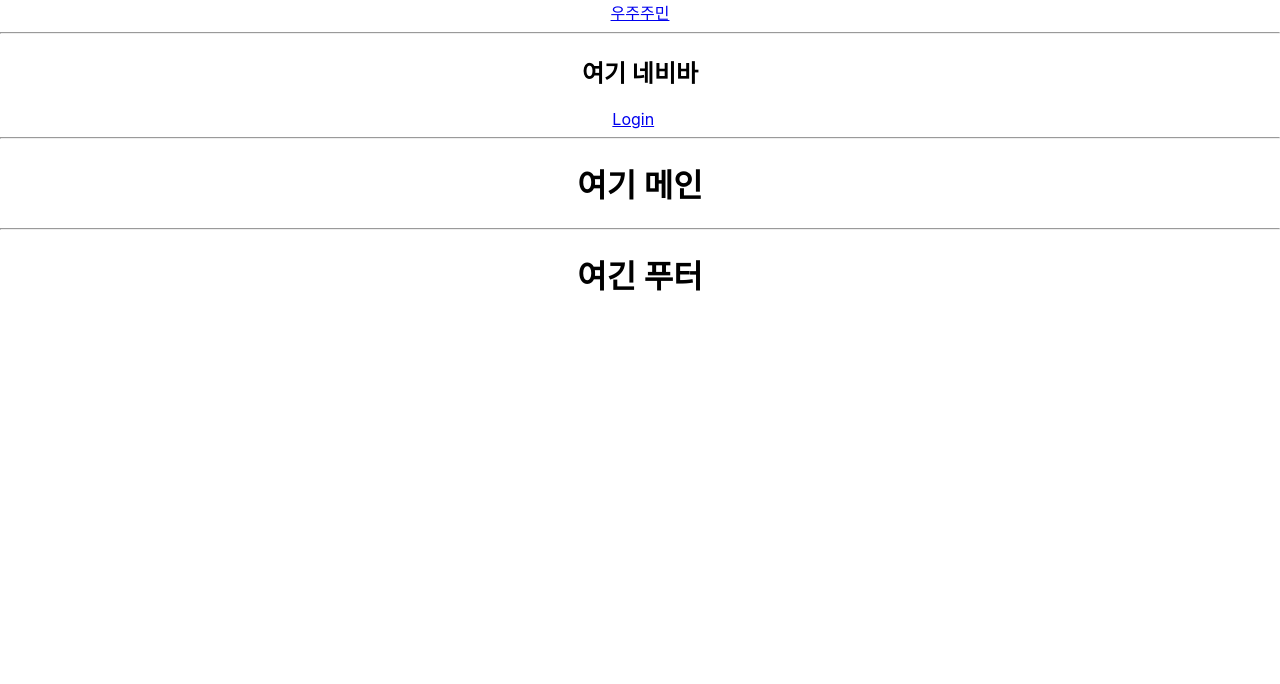
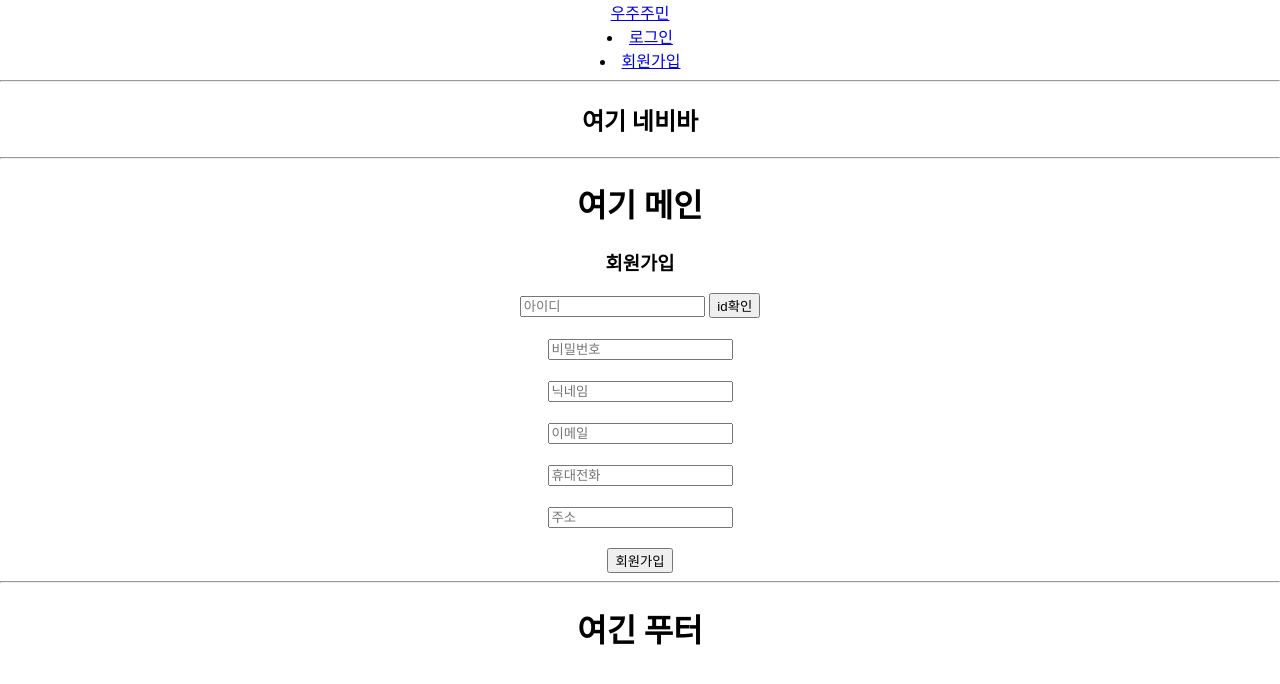
Before and after one commit to rhohye22/WOOJUJUMIN-FRONT, a React (Create React App) app: page /regi in a window 1280 px wide. Shown: the top 684 px of the page. Built offline with nearby package versions, Linux system fonts and the light colour scheme.

Commit message:
회원가입 추가

```diff
--- a/src/App.js
+++ b/src/App.js
@@ -3,6 +3,7 @@ import { BrowserRouter, Routes, Route, Link } from "react-router-dom";
 
 import Login from "./components/login";
 import Main from "./components/main";
+import Regi from "./components/regi";
 
 import "./App.css";
 
@@ -12,12 +13,18 @@ function App() {
       <BrowserRouter>
         <header>
           <Link to="/">우주주민</Link>
+          <li>
+            <Link to="/login">로그인</Link>
+          </li>
+          <li>
+            <Link to="/regi">회원가입</Link>
+          </li>
         </header>
         <hr/>
 
         <nav>
           <h1>여기 네비바</h1>
-          <Link to="/login">Login</Link> &nbsp;&nbsp;
+
 
         </nav>
         <hr/>
@@ -27,7 +34,7 @@ function App() {
           <Routes>
             <Route path="/" element={<Main />} />
             <Route path="/login" element={<Login />} />
-
+            <Route path="regi" element={<Regi />} />
 
 
           </Routes>
--- /dev/null
+++ b/src/components/regi.js
@@ -0,0 +1,63 @@
+import React, { useState } from "react";
+import { useNavigate } from "react-router-dom"
+import axios from "axios";
+
+function Regi(){
+    let history = useNavigate();
+
+    const [id, setId] = useState('');
+    const [pwd, setPwd] = useState('');
+    const [nickname, setNickname] = useState('');
+    const [email, setEmail] = useState('');
+    const [phonenum, setPhonenum] = useState('');
+    const [address, setAddress] = useState('');
+
+    const idCheck = async() => {
+        await axios.post('http://localhost:3000/idcheck', null, { params:{"id":id} })
+                .then(function(res){
+                    if(res.data === 'YES'){
+                        alert('사용가능한 아이디입니다.');
+                    }else{
+                        alert('사용중인 아이디입니다.');
+                        setId('');
+                    }
+                })
+                .catch(function(err){
+                    alert(err);
+                })
+    }
+
+    function account(){
+        let member = { "id":id, "pwd":pwd, "name":nickname, "email":email, "phonenum":phonenum, "address":address };
+        axios.post('http://localhost:3000/addmember', null, { params:member })
+            .then(function(resp){
+                if(resp.data === "YES"){
+                    alert("정상적으로 가입되었습니다.");
+                    history("/");  // 이동(link)
+                }else{
+                    alert("가입되지 않았습니다.");
+                }
+            })
+            .catch(function(err){
+                alert('err');
+            })
+    }
+
+    return (
+        <div>
+            <h3>회원가입</h3>
+
+            <input value={id} onChange={(e)=>setId(e.target.value)} placeholder="아이디" />&nbsp;
+            <button onClick={idCheck}>id확인</button><br/><br/>
+
+            <input type="password" value={pwd} onChange={(e)=>setPwd(e.target.value)} placeholder="비밀번호" /><br/><br/>
+            <input value={nickname} onChange={(e)=>setNickname(e.target.value)} placeholder="닉네임" /><br/><br/>
+            <input value={email} onChange={(e)=>setEmail(e.target.value)} placeholder="이메일" /><br/><br/>
+            <input value={phonenum} onChange={(e)=>setPhonenum(e.target.value)} placeholder="휴대전화" /><br/><br/>
+            <input value={address} onChange={(e)=>setAddress(e.target.value)} placeholder="주소" /><br/><br/>
+            <button onClick={account}>회원가입</button>
+        </div>
+    )
+}
+
+export default Regi;
```
